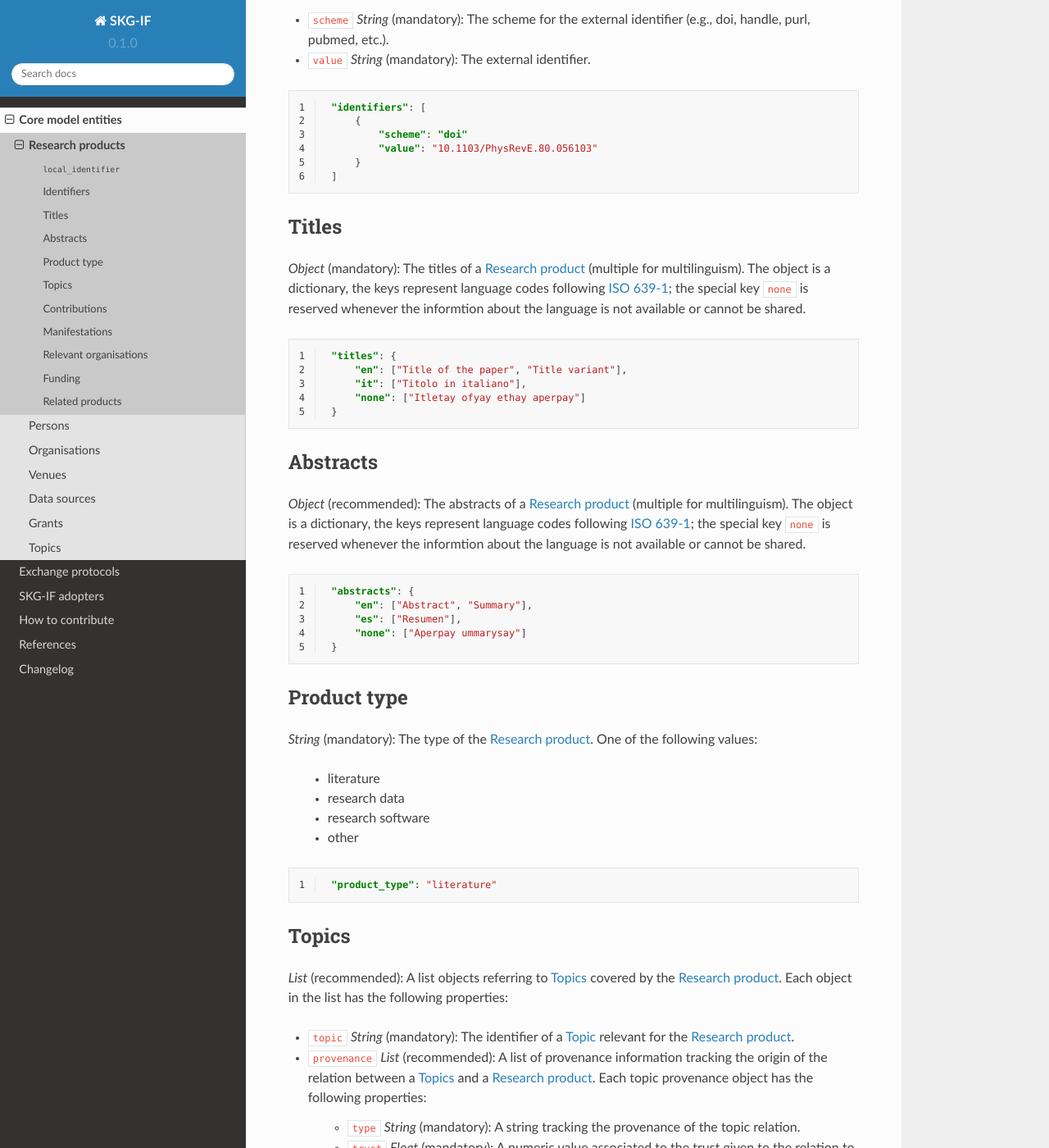
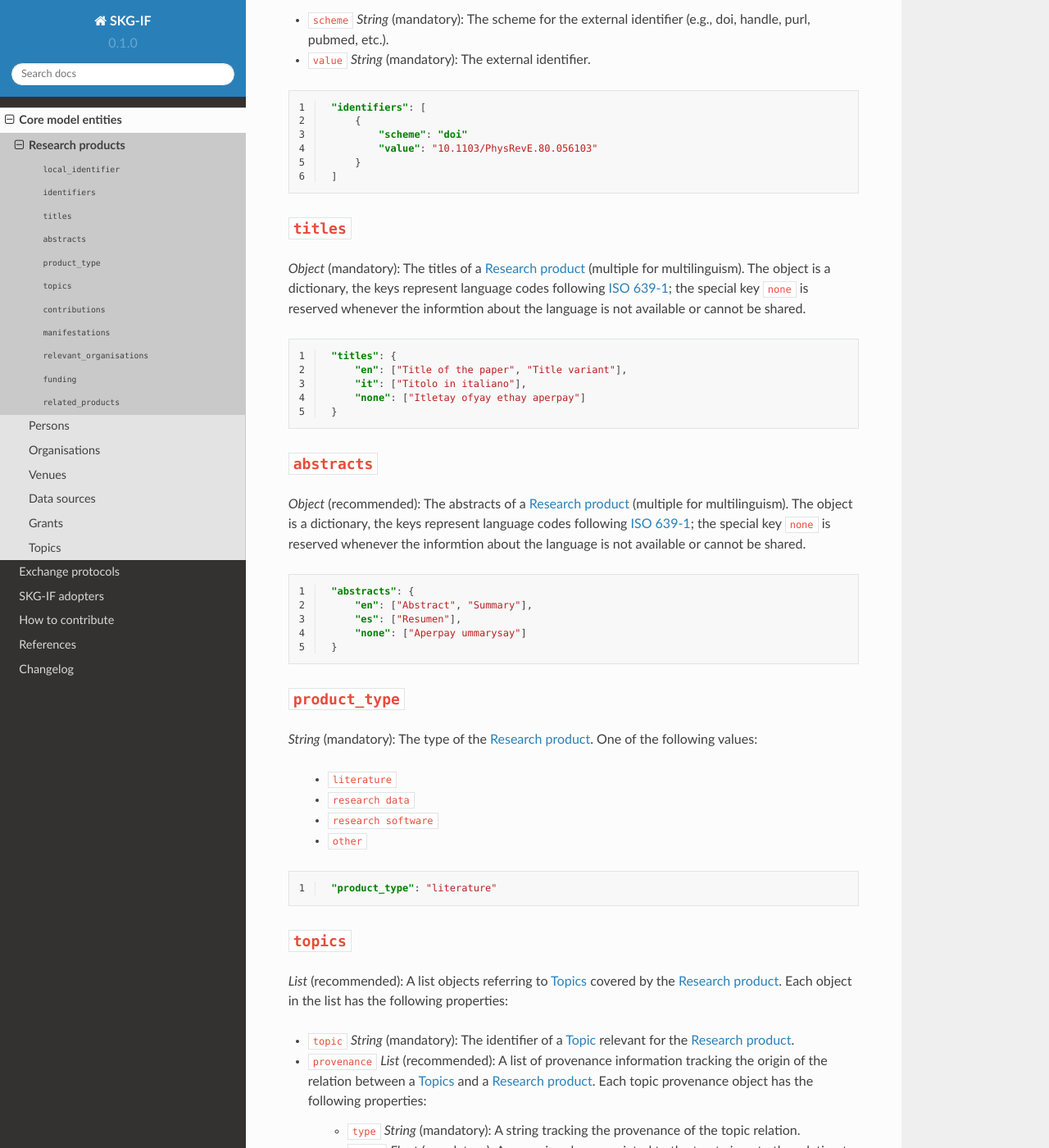
Before and after one commit to andremann/SKG-IF, a Sphinx documentation site: the page built from docs/source/products.rst, in a window 1280 px wide and 1400 px high, scrolled down 1047 px. Shown: the whole window at 82% size. Built offline with Sphinx 7.4.7 and the Read the Docs theme 2.0.0, drawn with Linux system fonts in a browser that asks for light colours; pages that are not in the unit, such as notebooks, are missing from menus; some of the changed text lies outside the part shown.

```diff
--- a/docs/source/products.rst
+++ b/docs/source/products.rst
@@ -25,7 +25,7 @@ This section describes the metadata fields for the :ref:`Research product`.
     "local_identifier": "product_1"
 
 
-Identifiers
+``identifiers``
 ----
 *List* (optional):  A list objects representing of external identifiers for the entity. Each object is structured as follows.
 
@@ -43,7 +43,7 @@ Identifiers
     ]
 
 
-Titles
+``titles``
 ----
 *Object* (mandatory): The titles of a :ref:`Research product <Research product>` (multiple for multilinguism).
 The object is a dictionary, the keys represent language codes following `ISO 639-1 <https://en.wikipedia.org/wiki/List_of_ISO_639-1_codes>`_; the special key ``none`` is reserved whenever the informtion about the language is not available or cannot be shared.
@@ -58,7 +58,7 @@ The object is a dictionary, the keys represent language codes following `ISO 639
     }
 
 
-Abstracts
+``abstracts``
 --------
 *Object* (recommended): The abstracts of a :ref:`Research product <Research product>` (multiple for multilinguism).
 The object is a dictionary, the keys represent language codes following `ISO 639-1 <https://en.wikipedia.org/wiki/List_of_ISO_639-1_codes>`_; the special key ``none`` is reserved whenever the informtion about the language is not available or cannot be shared.
@@ -73,14 +73,14 @@ The object is a dictionary, the keys represent language codes following `ISO 639
     }
 
 
-Product type
+``product_type``
 -----
 *String* (mandatory): The type of the :ref:`Research product <Research product>`. One of the following values:
 
-    * literature
-    * research data
-    * research software
-    * other
+    * ``literature``
+    * ``research data``
+    * ``research software``
+    * ``other``
 
 .. code-block:: json
    :linenos:
@@ -88,7 +88,7 @@ Product type
     "product_type": "literature"
 
 
-Topics
+``topics``
 --------------------
 *List* (recommended): A list objects referring to :ref:`Topic` covered by the :ref:`Research product <Research product>`.
 Each object in the list has the following properties:
@@ -124,7 +124,7 @@ Each object in the list has the following properties:
     ]
 
 
-Contributions
+``contributions``
 --------------------
 *List* (mandatory): A list of objects that describe a :ref:`Person <Person>`, his/her role, rank and declared affiliations to :ref:`Organisations <Organisation>` when working to a :ref:`Research product <Research product>`.
 Each object is structured as follows:
@@ -147,7 +147,7 @@ Each object is structured as follows:
     ]
 
 
-Manifestations
+``manifestations``
 --------------------
 *List* (mandatory):  A list of objects representing multiple manifestations of the same :ref:`Research product <Research product>` (e.g., a preprint, a postprint, etc.).
 Each manifestation object has the following structure:
@@ -161,27 +161,27 @@ Each manifestation object has the following structure:
 
 * ``peer_review`` *String* (mandatory): Whether the :ref:`Research product <Research product>` has undergone a peer review process. It can be one of the following:
 
-    * peer-reviewed
-    * not peer-reviewed
-    * single-blind
-    * double-blind
-    * open peer review
+    * ``peer-reviewed``
+    * ``not peer-reviewed``
+    * ``single-blind``
+    * ``double-blind``
+    * ``open peer review``
 
 * ``metadata_curation`` *String* (mandatory): Whether the :ref:`Research product <Research product>` has undergone a metadata curation process. It can be one of the following :
 
-    * yes
-    * no
-    * unavailable
+    * ``yes``
+    * ``no``
+    * ``unavailable``
 
 * ``url`` *String* (mandatory): An URL for the manifestation.
 * ``pid`` *String* (recommended): The pid for the specific manifestation.
 * ``access_rights`` *String* (mandatory): The access right for the specific materialisation. One of the following
 
-    * open
-    * closed
-    * embargo
-    * restricted
-    * unavailable
+    * ``open``
+    * ``closed``
+    * ``embargo``
+    * ``restricted``
+    * ``unavailable``
 
 * ``licence`` *String* (recommended): Licence specific to the manifestation.
 * ``license_schema`` *String* (recommended): Schema of the licence.
@@ -232,7 +232,7 @@ Each manifestation object has the following structure:
     ]
 
 
-Relevant organisations
+``relevant_organisations``
 --------------------
 *List* (recommended): A list of relevant :ref:`Organisation <Organisation>` identifiers associated with the :ref:`Research product <Research product>` (In case the individual affiliations of the :ref:`Person <Person>` are not available).
 
@@ -242,7 +242,7 @@ Relevant organisations
     "relevant_organisations": ["org_1", "org5"]
 
 
-Funding
+``funding``
 --------------------
 *List* (recommended): A list of relevant :ref:`Grant <Grant>` identifiers associated with the :ref:`Research product <Research product>`.
 
@@ -252,18 +252,18 @@ Funding
     "funding": ["grant_1", "grant_2"]
 
 
-Related products
+``related_products``
 --------------------
 *List* (recommended): A list of objects representing related :ref:`Research product` and the semantics of such relationships.
 Each object in the list is structured as follows:
 
 * ``relation_type`` *String* (mandatory): A list of :ref:`Research product` identifiers supplementing the present one. One of the following selection of `DataCite relationTypes <https://schema.datacite.org/meta/kernel-4.4/doc/DataCite-MetadataKernel_v4.4.pdf>`_
 
-    * cites
-    * is_supplemented_by
-    * is_documented_by
-    * is_new_version_of
-    * is_part_of
+    * ``cites``
+    * ``is_supplemented_by``
+    * ``is_documented_by``
+    * ``is_new_version_of``
+    * ``is_part_of``
 
 * ``products`` *List* (mandatory): A list of :ref:`Research product` identifiers describing the present one.
 
```
